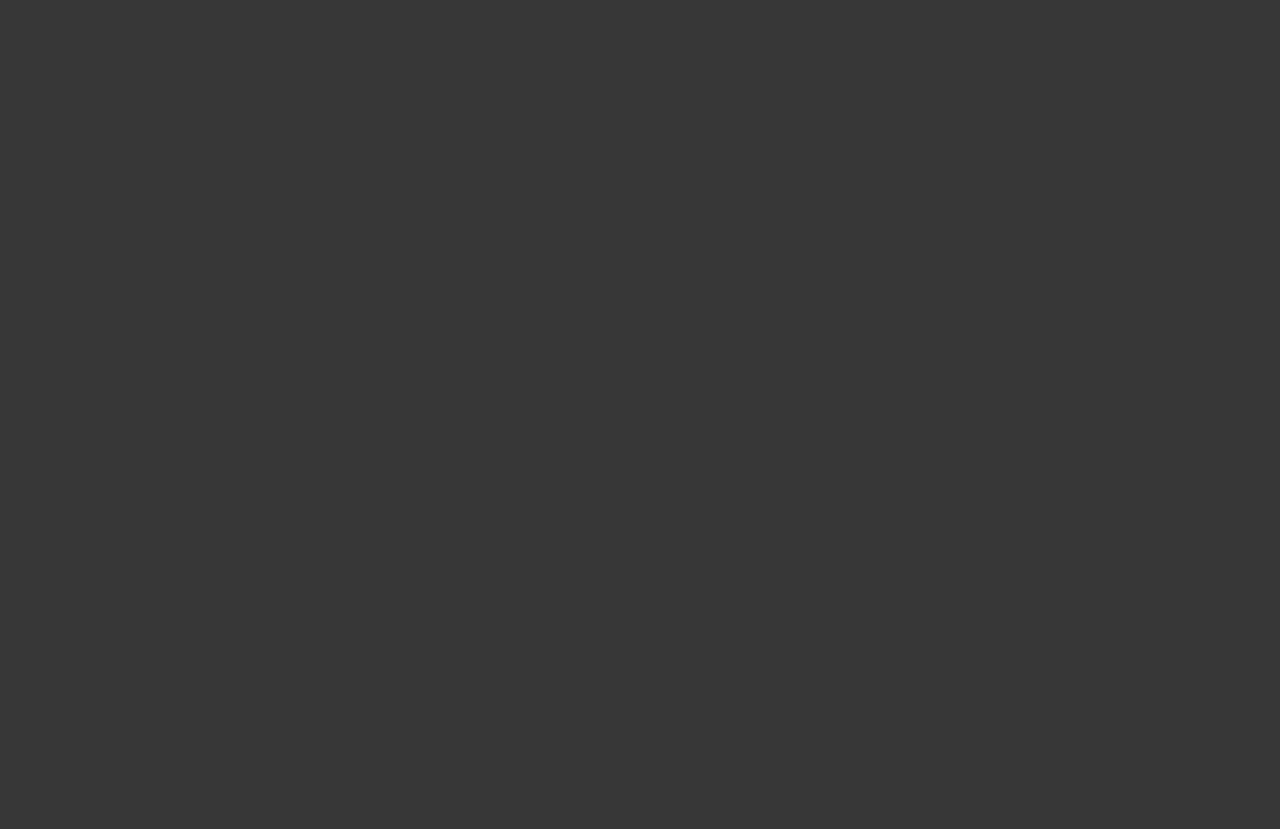
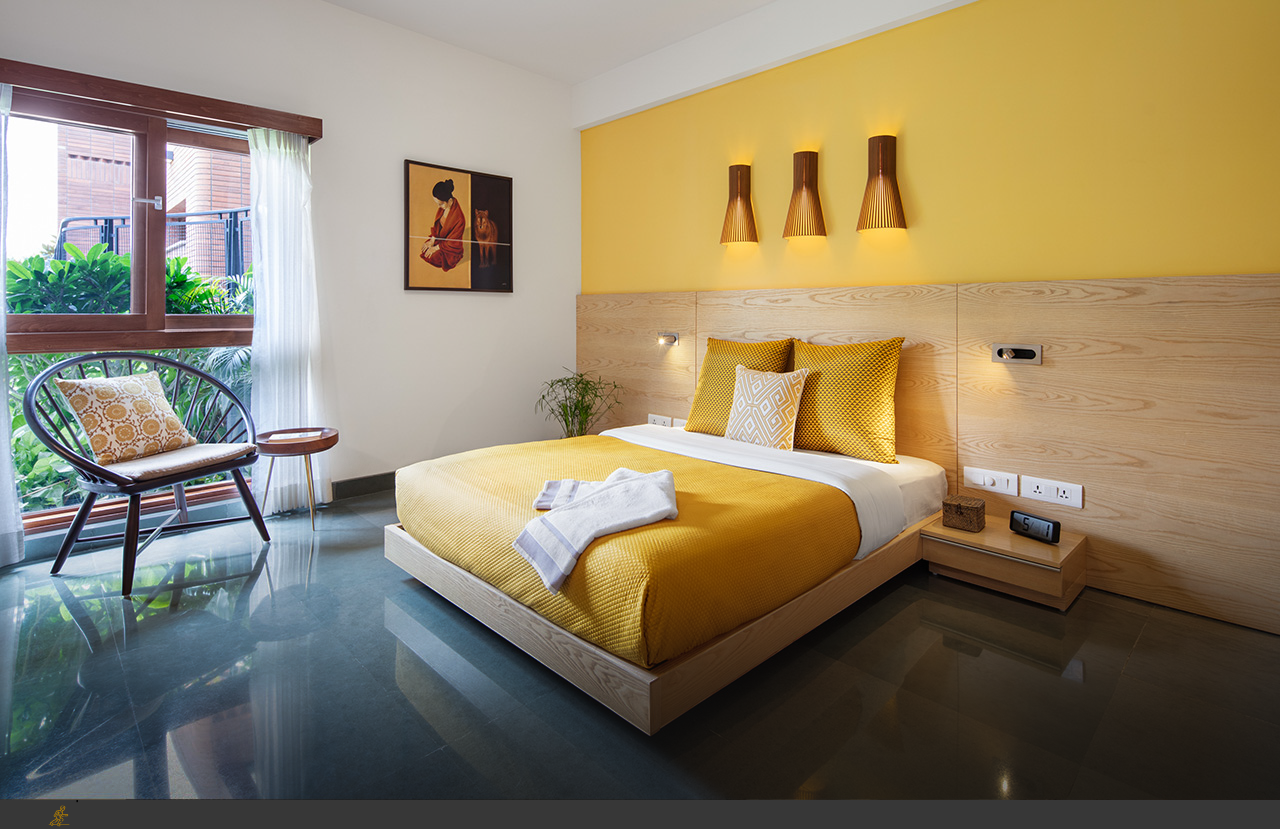
Before and after one commit to JoanKinyanjui/saturn-assignment, a Next.js app: page / in a window 1280 px wide. Shown: the top 829 px of the page. Before the commit the page ends 800 px from the top, so only its background shows below. Built offline with nearby package versions, Linux system fonts and the light colour scheme.

Commit message:
large scren

```diff
--- a/src/app/page.tsx
+++ b/src/app/page.tsx
@@ -6,13 +6,13 @@ import SmallScreenCard from "@/Components/SmallScreenCard";
 export default function Home() {
   return (
 <div>
-{/* <div className="hidden md:flex px-[24px] xl:px-[48px] w-screen h-screen ">
+ <div className="hidden md:flex px-[24px] xl:px-[48px] w-screen h-screen ">
      <LargeScreenCard />
 </div>
 {/* <div className="grid md:hidden h-full gap-2.5 bg-[#F4F8FB]">
     <Navbar />
      <SmallScreenCard />
-</div>  */}
+</div>   */}
 </div>
   );
 }
```
